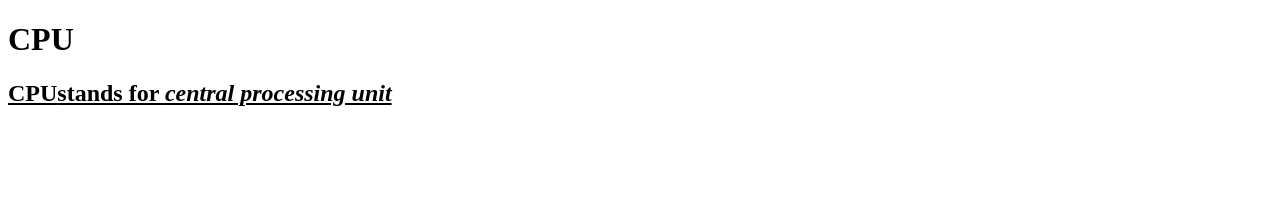
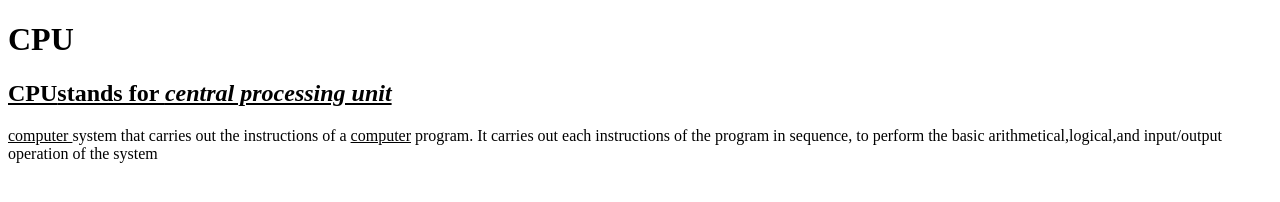
Before and after one commit to iamneo-production/cafcababceadaeccdfffebaeceaec, a website: page public/index.html in a window 1280 px wide. Drawn offline with Linux system fonts and the light colour scheme.

Commit message:
Backup Commit

```diff
--- a/public/index.html
+++ b/public/index.html
@@ -10,5 +10,9 @@
 <body>
     <h1>CPU</h1>
     <h2><u><b>CPU</b>stands for <i>central processing unit</i></u></h2>
+    <u>computer </u> system that carries
+    out the instructions of a <u>computer</u> program.
+    It carries out each instructions of the program in sequence,
+    to perform the basic arithmetical,logical,and input/output operation of the system
 </body>
 </html>
```
